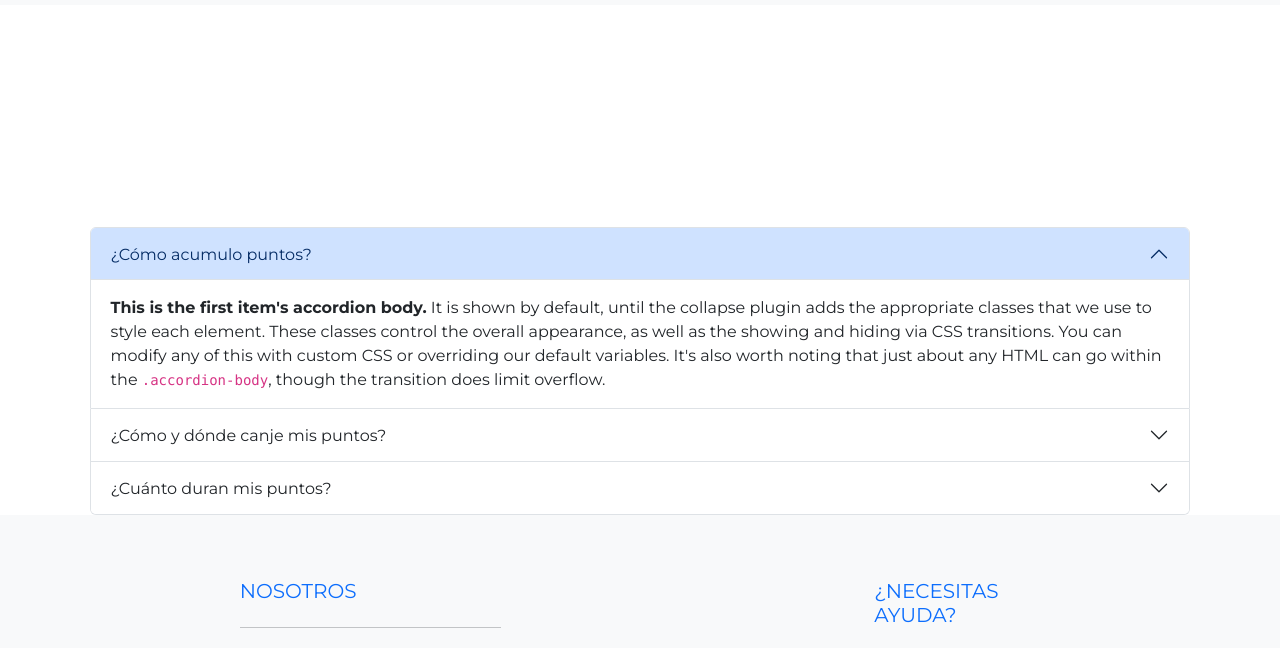
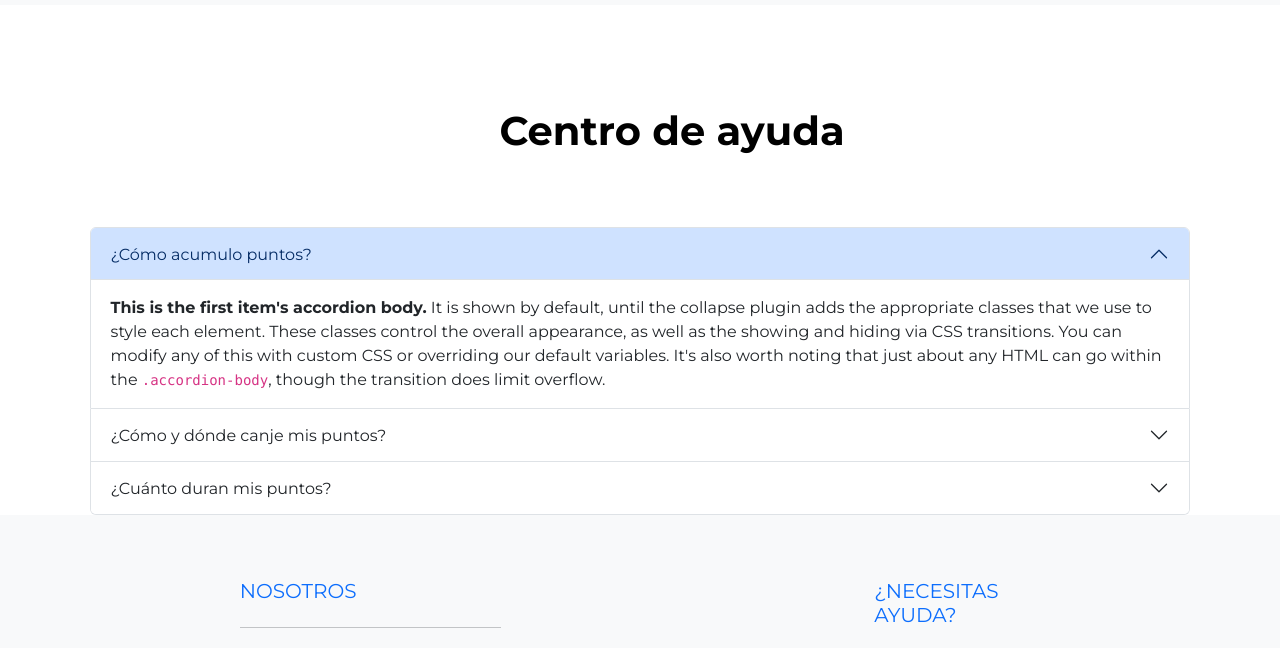
Before and after one commit to carobravo/preentrega2-Bravo-V1, a website: page pages/centro-de-ayuda.html in a window 1280 px wide. Shown: the part 79-727 px from the top of the page. Drawn offline with nearby package versions, Linux system fonts and the light colour scheme.

Commit message:
corrigiendo variable centro de ayuda

```diff
--- a/scss/_estilos-centro-ayuda.scss
+++ b/scss/_estilos-centro-ayuda.scss
@@ -1,6 +1,6 @@
 @import "variables";
 
-#texto-centro-de-ayuda{
+#titulo-centro-de-ayuda{
     color:$color-titulos
 }
 
--- a/scss/styles.scss
+++ b/scss/styles.scss
@@ -2,3 +2,4 @@
 @import "estilos-index";
 @import "estilos-centro-ayuda";
 @import "estilos-categorias";
+@import "estilos-centro-ayuda";
```
Also changed, not shown: css/styles.css, 1 other file.
